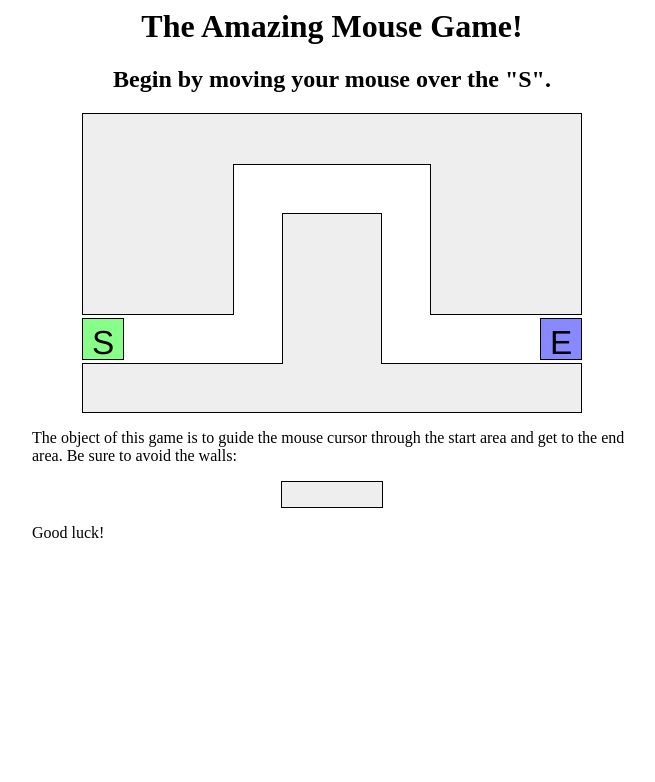
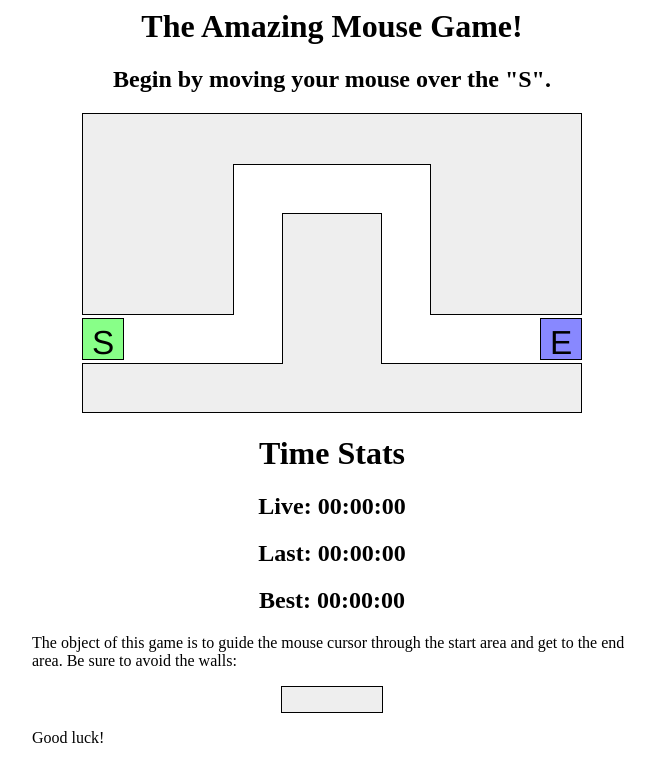
Before and after one commit to El-FaisalAlaaeddine/Maze, a plain HTML site: page index.html in a window 1280 px wide. Shown: the whole page, without its empty margins (308-963 px from the left). Drawn offline with Linux system fonts and the light colour scheme.

Commit message:
creating div for timer

```diff
--- a/index.html
+++ b/index.html
@@ -52,6 +52,20 @@
 
 		</div>
 
+		<div class="stats">
+			<h1>Time Stats</h1>
+			<div class="container-2">
+
+					<h2>Live:  <span id="xxx">00:00:00</span> </h2>
+
+					<h2>Last:  <span id="yyy">00:00:00</span> </h2>
+
+					<h2>Best:  <span id="zzz">00:00:00</span> </h2	>
+
+
+			</div>
+
+		</div>
 
 
 		<p>
```
